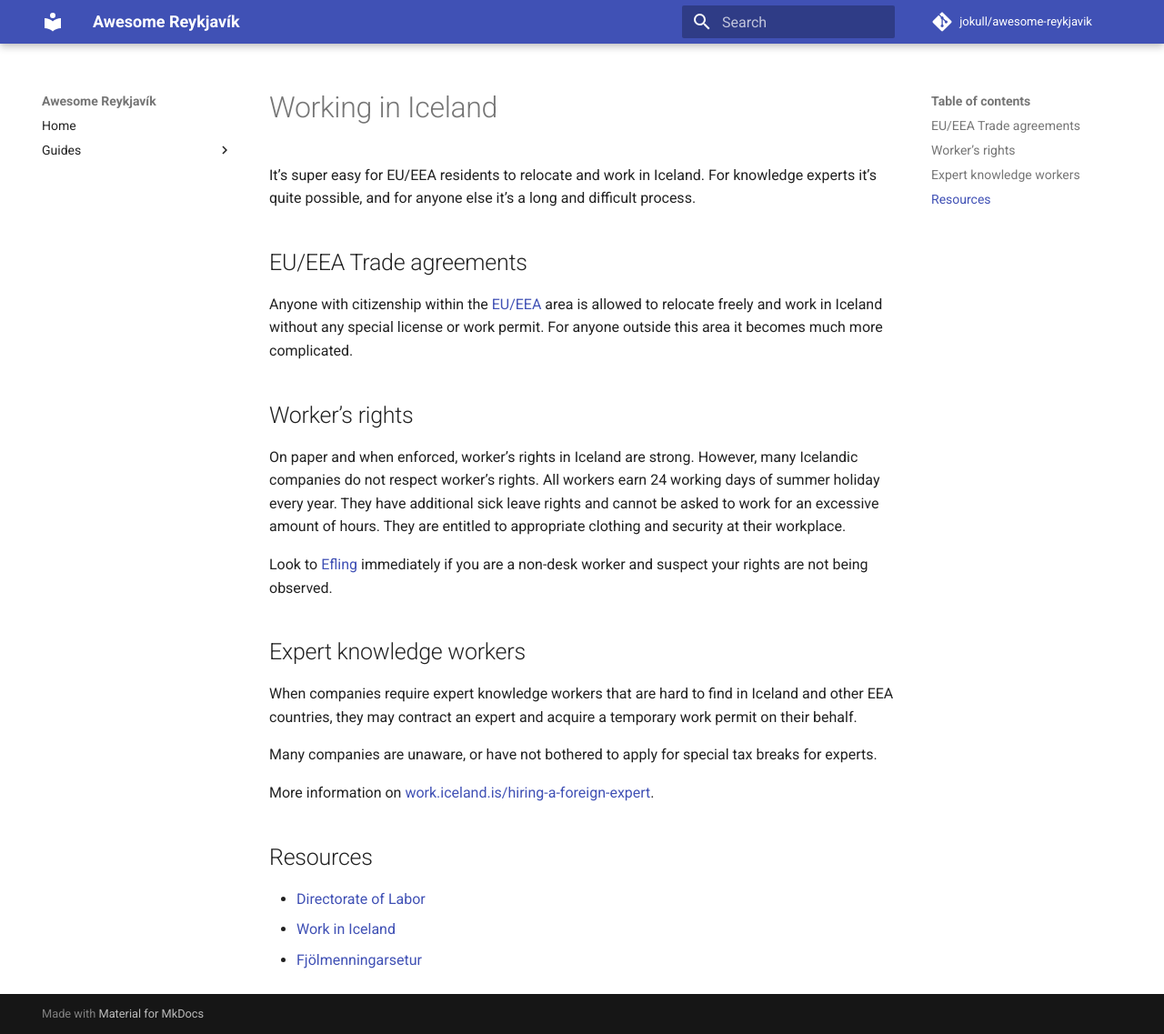
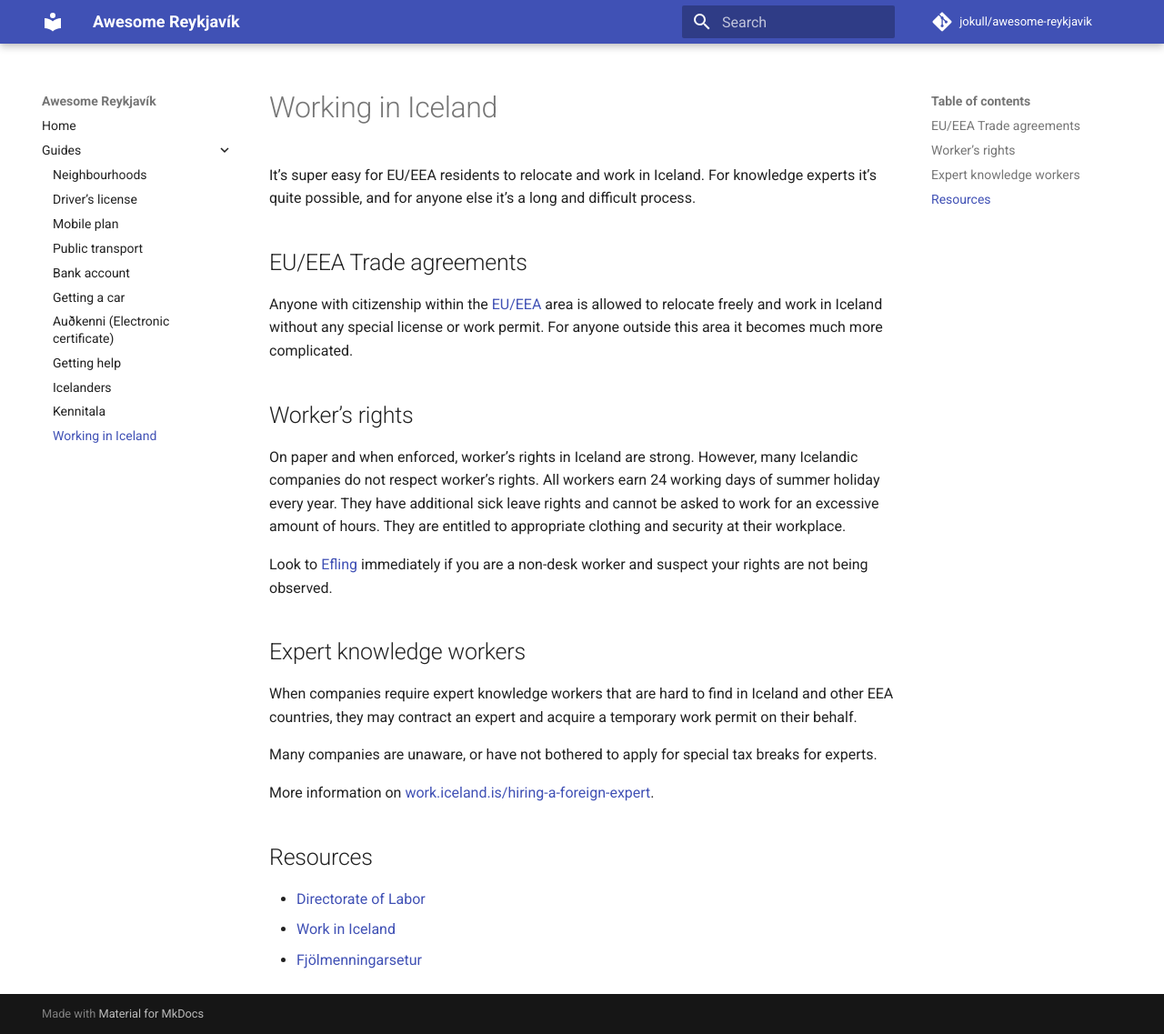
Before and after one commit to jokull/awesome-reykjavik, an MkDocs documentation site: the page built from docs/guides/working-in-iceland.md, in a window 1280 px wide and 1137 px high. Shown: the whole window at 91% size. Built offline with MkDocs 1.6.1 and Material for MkDocs 9.7.7, drawn with Linux system fonts in a browser that asks for light colours; comment, search, counter and statistics services are not loaded.

Commit message:
Update nav with new guides

```diff
--- a/mkdocs.yml
+++ b/mkdocs.yml
@@ -20,3 +20,8 @@ nav:
         - 'Public transport': 'guides/public-transport.md'
         - 'Bank account': 'guides/bank-account.md'
         - 'Getting a car': 'guides/getting-a-car.md'
+        - 'Auðkenni (Electronic certificate)': 'guides/audkenni.md'
+        - 'Getting help': 'guides/getting-help.md'
+        - 'Icelanders': 'guides/icelanders.md'
+        - 'Kennitala': 'guides/kennitala.md'
+        - 'Working in Iceland': 'guides/working-in-iceland.md'
```
